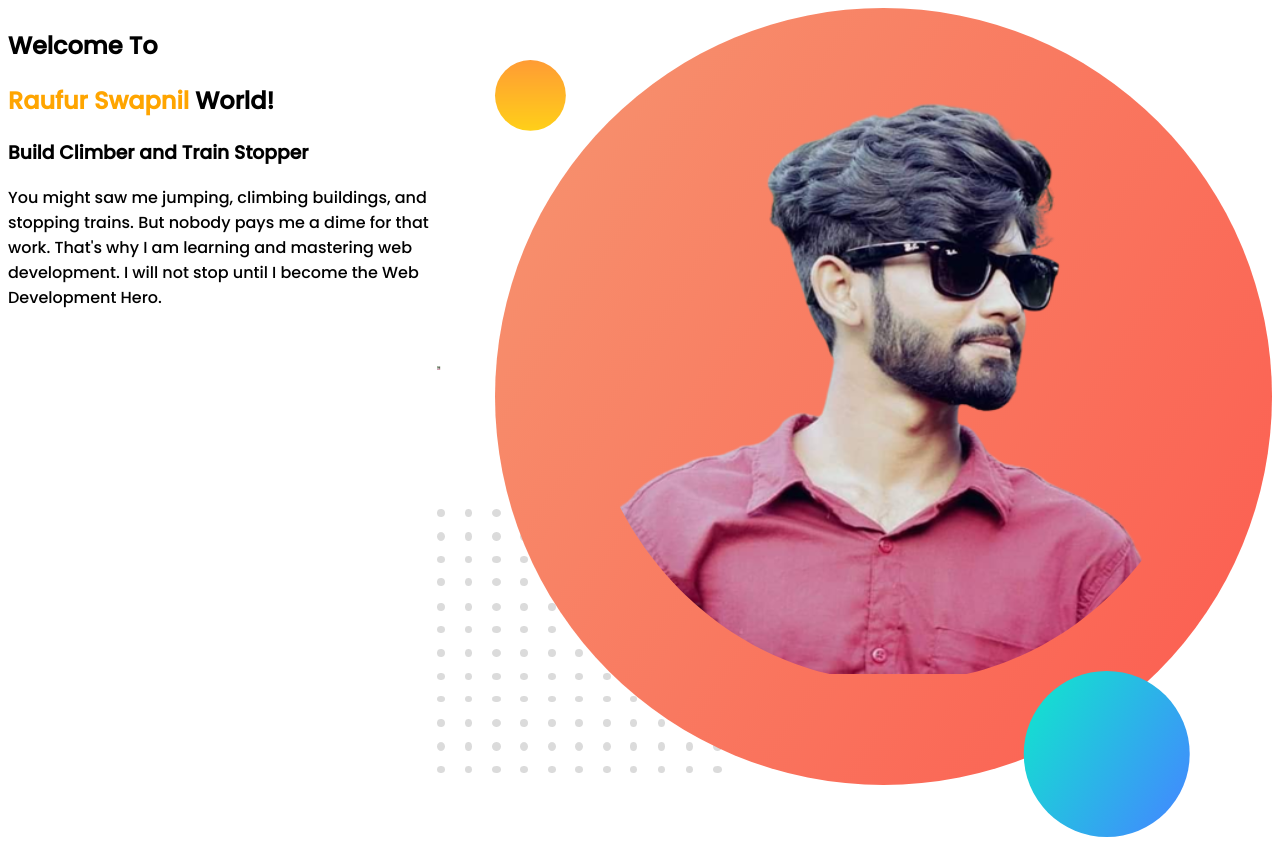
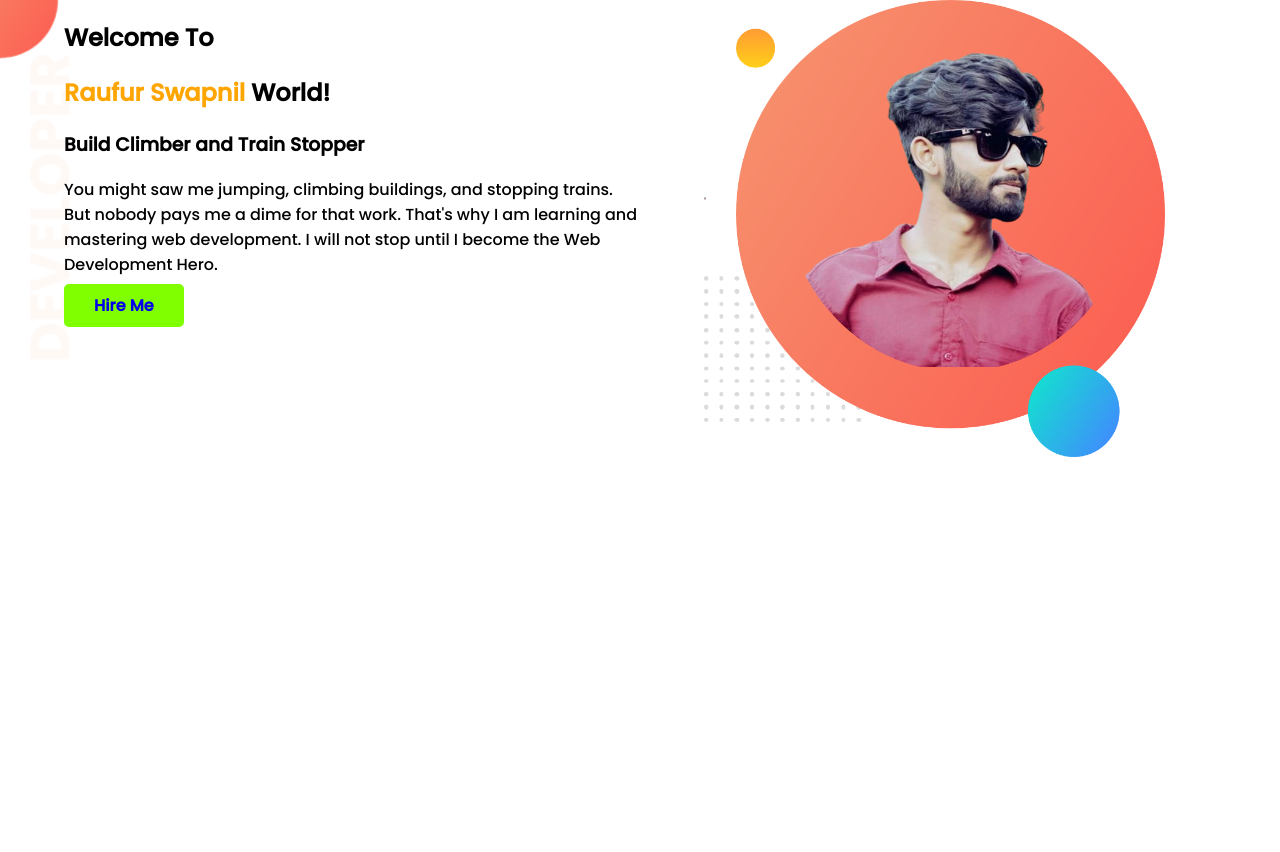
Before and after one commit to raufurswapnil/developer-portfolio, a plain HTML site: page index.html in a window 1280 px wide. After the commit the page ends 800 px from the top, so only its background shows below. Drawn offline with Linux system fonts and the light colour scheme.

Commit message:
added banner

```diff
--- a/index.html
+++ b/index.html
@@ -13,8 +13,8 @@
 </head>
 
 <body>
-    <section>
-        <div>
+    <section class="top-banner">
+        <div class="half-width">
             <h1>Welcome To</h1>
             <h1><span class="orange-color">Raufur Swapnil</span> World!</h1>
             <h3>Build Climber and Train Stopper</h3>
@@ -23,8 +23,11 @@
                 That's why I am learning and mastering web development. I will not stop until I become the Web
                 Development
                 Hero.</p>
+            <a class="link-button" target="_blank"
+                href="https://www.linkedin.com/in/raufur-rahim-swapnil-4593ab244/">Hire Me</a>
         </div>
-        <div><img src="images/swapnil....png" alt=""></div>
+        <div class="half-width">
+            <img src="images/swapnil....png" alt="" </div>
     </section>
 </body>
 
--- a/style.css
+++ b/style.css
@@ -1,5 +1,6 @@
 body {
     font-family: 'Poppins', sans-serif;
+    margin: 0;
 }
 
 h1 {
@@ -13,3 +14,27 @@ h1 {
 section {
     display: flex;
 }
+
+.half-width {
+    width: 50%;
+    padding-left: 5%;
+}
+
+
+.half-width img {
+    width: 80%;
+}
+
+.link-button {
+    text-decoration: none;
+    background-color: chartreuse;
+    font-weight: 700;
+
+    padding: 10px 30px;
+    border-radius: 5px;
+}
+
+.top-banner {
+    background-image: url(images/top-banner.png);
+    background-repeat: no-repeat;
+}
```
